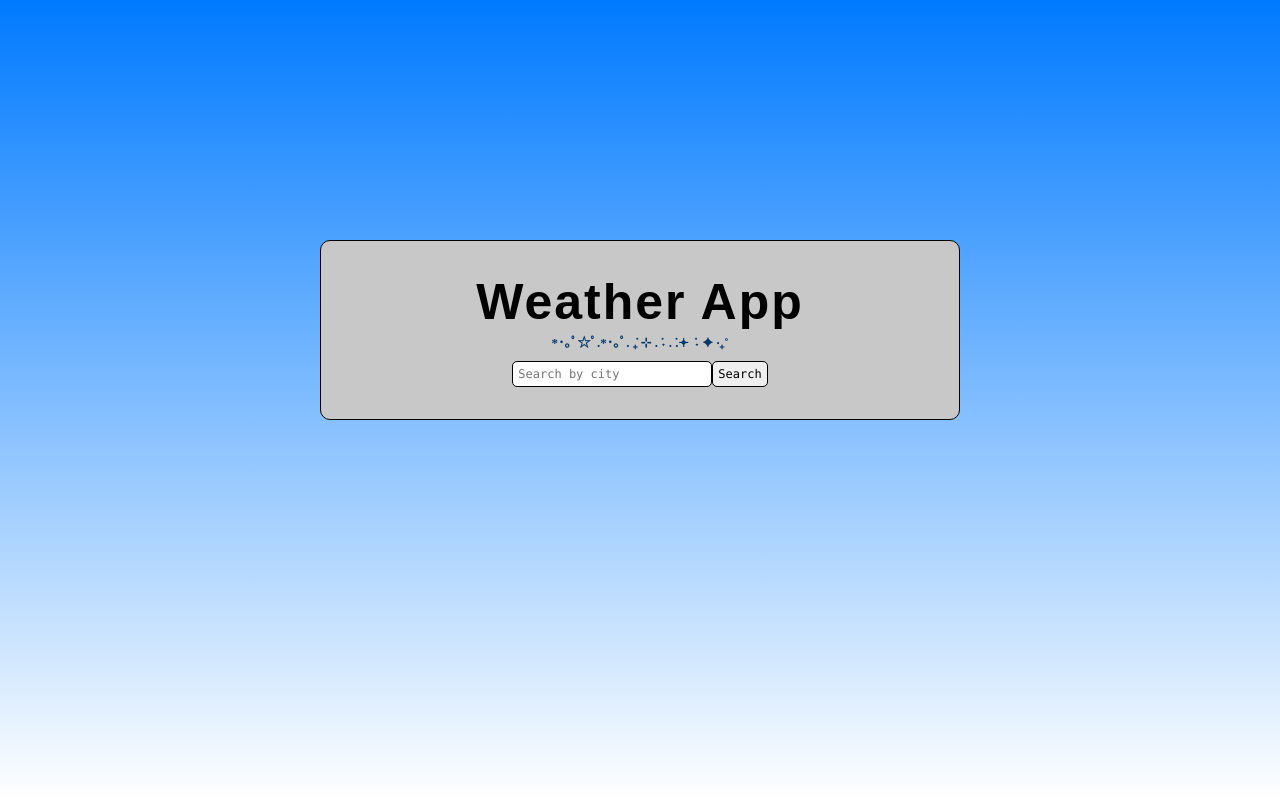
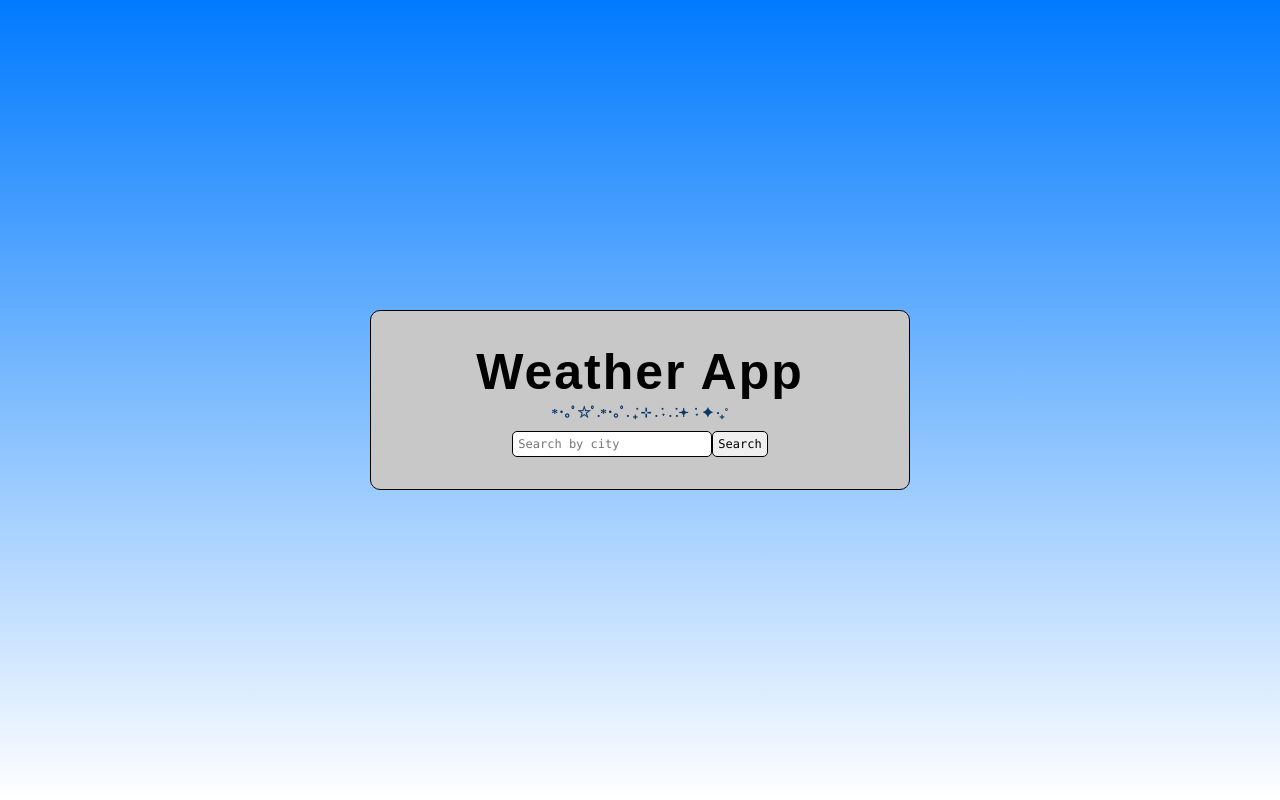
Before and after one commit to NayyaraMarshall/weather-app, a plain HTML site: page index.html in a window 1280 px wide. Drawn offline with Linux system fonts and the light colour scheme; a web font is replaced by a local one.

Commit message:
final commit (2)

```diff
--- a/style.css
+++ b/style.css
@@ -9,18 +9,19 @@ body {
   background-repeat: no-repeat;
   background-size: cover;
   height: 100vh;
+  display: flex;
+  justify-content: center;
+  align-items: center;
 }
 
 main {
   background-color: #C8C8C8;
-    position: relative;
-    top: 30%;
   border: 1px solid;
   border-radius: 10px;
   min-width: 540px;
   max-width: 50%;
-    margin: auto;
   padding: 2em;
+  text-align: center;
 }
 
 h1 {
```
Lines whose indentation alone changed are shown as unchanged.
